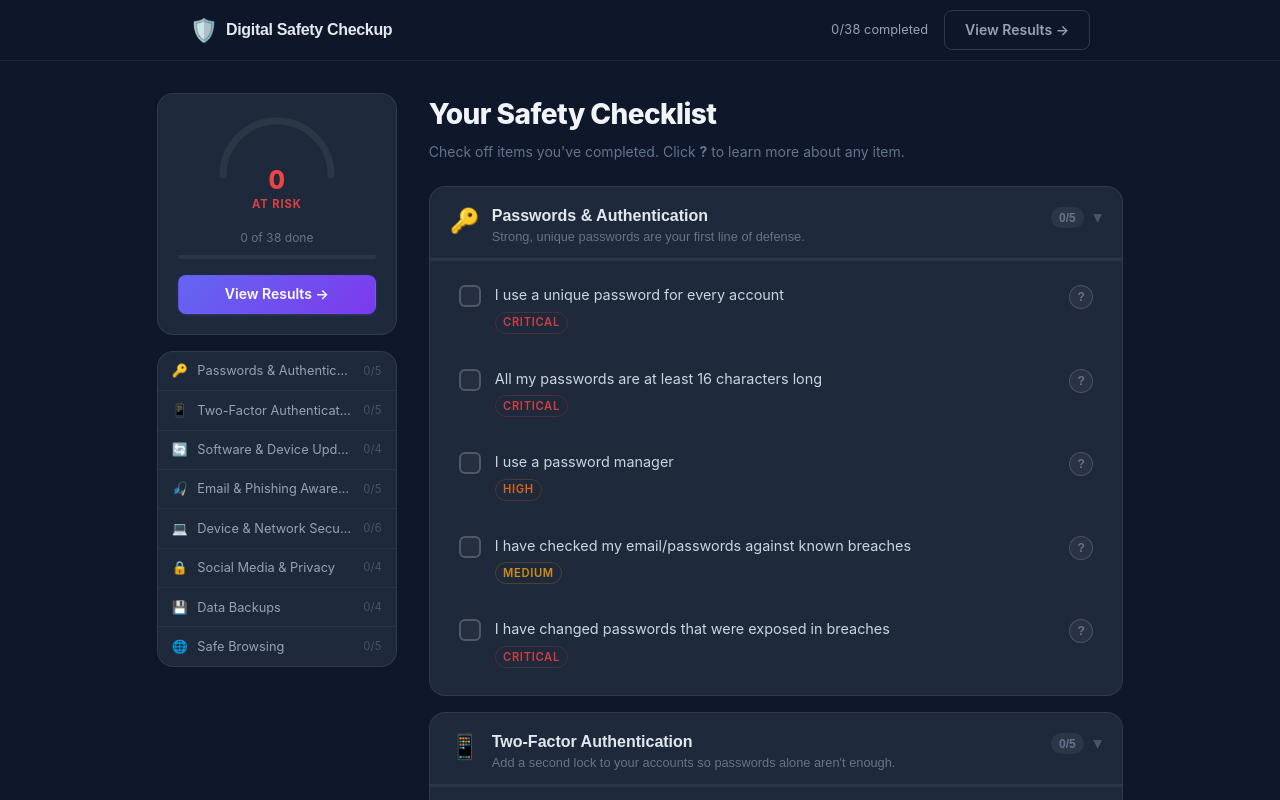
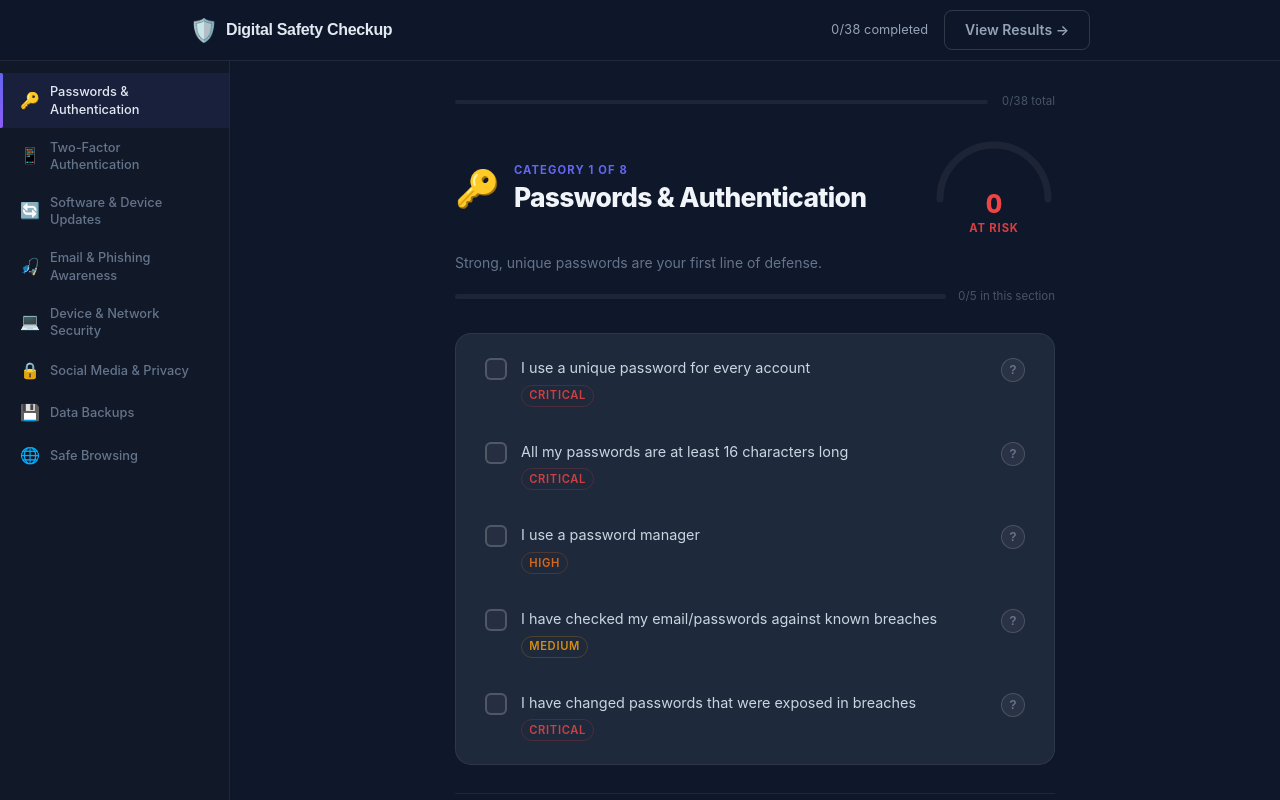
Before and after one commit to MACantara/Digital-Safety-Checkup, a React (Vite) app: page /checklist in a window 1280 px wide. Shown: the top 800 px of the page. Built offline with nearby package versions, Linux system fonts and the light colour scheme.

Commit message:
Refactor Checklist component and update styles for improved navigation and layout

```diff
--- a/src/data/checklistData.js
+++ b/src/data/checklistData.js
@@ -12,7 +12,7 @@ export const categories = [
         tip: {
           title: "Why unique passwords matter",
           body: "If one site is breached and you reuse passwords, attackers can access all your other accounts using a technique called 'credential stuffing'. Use a password manager — it does the heavy lifting for you.",
-          action: "Recommended managers: Bitwarden (free), 1Password, Dashlane.",
+          action: "Recommended managers: Bitwarden, Proton Pass.",
         },
       },
       {
@@ -32,7 +32,7 @@ export const categories = [
         tip: {
           title: "Let a password manager do the work",
           body: "A password manager securely stores and auto-fills complex passwords so you don't have to remember them all. It's the single biggest upgrade you can make to your security.",
-          action: "Try Bitwarden (free & open-source) or 1Password.",
+          action: "Try Bitwarden (free & open-source) or Proton Pass.",
         },
       },
       {
--- a/src/pages/Checklist.css
+++ b/src/pages/Checklist.css
@@ -1,171 +1,301 @@
+/* ===== Page shell ===== */
 .checklist-page {
-  max-width: 1100px;
-  margin: 0 auto;
-  padding: 2rem 1.5rem 5rem;
   display: flex;
-  gap: 2rem;
-  align-items: flex-start;
+  min-height: calc(100vh - 60px);
 }
 
-/* Sidebar */
-.checklist-page__sidebar {
-  width: 240px;
+/* ===== Sidebar tab strip ===== */
+.checklist-tabs {
+  width: 230px;
   flex-shrink: 0;
-  position: sticky;
-  top: 80px;
+  background: #111827;
+  border-right: 1px solid rgba(255, 255, 255, 0.07);
   display: flex;
   flex-direction: column;
-  gap: 1rem;
+  padding: 0.75rem 0;
+  position: sticky;
+  top: 60px;
+  height: calc(100vh - 60px);
+  overflow-y: auto;
+  scrollbar-width: thin;
+  scrollbar-color: rgba(255,255,255,0.08) transparent;
 }
 
-.checklist-page__score-card {
-  background: #1e293b;
-  border: 1px solid rgba(255, 255, 255, 0.08);
-  border-radius: 1rem;
-  padding: 1.25rem;
+.checklist-tab {
+  display: flex;
+  align-items: center;
+  gap: 0.625rem;
+  padding: 0.65rem 1.25rem;
+  background: none;
+  border: none;
+  text-align: left;
+  cursor: pointer;
+  color: #64748b;
+  font-size: 0.8rem;
+  font-weight: 500;
+  font-family: inherit;
+  transition: background 0.15s, color 0.15s;
+  position: relative;
+  border-radius: 0;
+  line-height: 1.35;
+}
+
+.checklist-tab:hover {
+  background: rgba(255, 255, 255, 0.04);
+  color: #94a3b8;
+}
+
+.checklist-tab--active {
+  color: #e2e8f0;
+  background: rgba(99, 102, 241, 0.1);
+}
+
+.checklist-tab--active::before {
+  content: "";
+  position: absolute;
+  left: 0;
+  top: 0;
+  bottom: 0;
+  width: 3px;
+  background: linear-gradient(180deg, #6366f1, #8b5cf6);
+  border-radius: 0 2px 2px 0;
+}
+
+.checklist-tab__icon {
+  font-size: 1rem;
+  flex-shrink: 0;
+}
+
+.checklist-tab__label {
+  flex: 1;
+  min-width: 0;
+}
+
+.checklist-tab__check {
+  font-size: 0.65rem;
+  font-weight: 800;
+  color: #4ade80;
+  flex-shrink: 0;
+}
+
+/* ===== Main panel ===== */
+.checklist-panel {
+  flex: 1;
+  min-width: 0;
+  max-width: 680px;
+  margin: 0 auto;
+  padding: 2rem 2.5rem 5rem;
   display: flex;
   flex-direction: column;
-  align-items: center;
-  gap: 1rem;
+  gap: 1.75rem;
 }
 
-.checklist-page__score-meta {
-  width: 100%;
+/* Overall progress strip */
+.checklist-overall {
+  display: flex;
+  align-items: center;
+  gap: 0.875rem;
 }
 
-.checklist-page__done-label {
-  display: block;
-  text-align: center;
-  font-size: 0.75rem;
-  color: #64748b;
-  margin-bottom: 0.5rem;
-  font-variant-numeric: tabular-nums;
-}
-
-.checklist-page__overall-bar {
+.checklist-overall__bar {
+  flex: 1;
   height: 4px;
   background: rgba(255, 255, 255, 0.06);
   border-radius: 999px;
   overflow: hidden;
 }
 
-.checklist-page__overall-fill {
+.checklist-overall__fill {
   height: 100%;
   background: linear-gradient(90deg, #6366f1, #8b5cf6);
+  transition: width 0.4s ease;
   border-radius: 999px;
-  transition: width 0.4s ease;
 }
 
-.checklist-page__results-btn {
-  width: 100%;
+.checklist-overall__label {
+  font-size: 0.72rem;
+  color: #475569;
+  white-space: nowrap;
+  font-variant-numeric: tabular-nums;
 }
 
-/* Category nav */
-.checklist-page__cat-nav {
-  background: #1e293b;
-  border: 1px solid rgba(255, 255, 255, 0.08);
-  border-radius: 1rem;
-  overflow: hidden;
+/* Category header */
+.checklist-cat-header {
   display: flex;
   flex-direction: column;
+  gap: 0.875rem;
 }
 
-.checklist-page__nav-item {
+.checklist-cat-header__top {
   display: flex;
   align-items: center;
-  gap: 0.6rem;
-  padding: 0.6rem 0.875rem;
-  text-decoration: none;
-  color: #94a3b8;
-  font-size: 0.8rem;
-  transition: background 0.15s, color 0.15s;
-  border-bottom: 1px solid rgba(255, 255, 255, 0.05);
+  gap: 0.875rem;
 }
 
-.checklist-page__nav-item:last-child {
-  border-bottom: none;
+.checklist-cat-header__icon {
+  font-size: 2.25rem;
+  flex-shrink: 0;
+  line-height: 1;
 }
 
-.checklist-page__nav-item:hover {
-  background: rgba(255, 255, 255, 0.05);
-  color: #e2e8f0;
-}
-
-.checklist-page__nav-label {
-  flex: 1;
-  min-width: 0;
-  overflow: hidden;
-  text-overflow: ellipsis;
-  white-space: nowrap;
-}
-
-.checklist-page__nav-badge {
-  flex-shrink: 0;
-  font-size: 0.7rem;
-  font-variant-numeric: tabular-nums;
-  color: #475569;
-}
-
-.checklist-page__nav-badge--done {
-  color: #4ade80;
-}
-
-/* Main content */
-.checklist-page__main {
+.checklist-cat-header__title-block {
   flex: 1;
   min-width: 0;
 }
 
-.checklist-page__header {
-  margin-bottom: 1.5rem;
+.checklist-cat-header__step {
+  font-size: 0.7rem;
+  font-weight: 700;
+  text-transform: uppercase;
+  letter-spacing: 0.1em;
+  color: #6366f1;
+  margin-bottom: 0.2rem;
 }
 
-.checklist-page__title {
-  font-size: 1.75rem;
+.checklist-cat-header__title {
+  font-size: 1.65rem;
   font-weight: 800;
   color: #f1f5f9;
-  margin: 0 0 0.375rem;
-  letter-spacing: -0.02em;
+  letter-spacing: -0.025em;
+  line-height: 1.15;
 }
 
-.checklist-page__hint {
+.checklist-cat-header__gauge {
+  flex-shrink: 0;
+}
+
+.checklist-cat-header__desc {
   color: #64748b;
   font-size: 0.875rem;
+  line-height: 1.65;
   margin: 0;
 }
 
-.checklist-page__categories {
+.checklist-cat-header__progress {
+  display: flex;
+  align-items: center;
+  gap: 0.75rem;
+}
+
+.checklist-cat-header__bar {
+  flex: 1;
+  height: 5px;
+  background: rgba(255, 255, 255, 0.06);
+  border-radius: 999px;
+  overflow: hidden;
+}
+
+.checklist-cat-header__fill {
+  height: 100%;
+  background: linear-gradient(90deg, #6366f1, #8b5cf6);
+  transition: width 0.4s ease;
+  border-radius: 999px;
+}
+
+.checklist-cat-header__count {
+  font-size: 0.72rem;
+  color: #475569;
+  white-space: nowrap;
+  font-variant-numeric: tabular-nums;
+}
+
+/* Items list */
+.checklist-items {
   display: flex;
   flex-direction: column;
-  gap: 1rem;
+  gap: 0.25rem;
+  background: #1e293b;
+  border: 1px solid rgba(255, 255, 255, 0.07);
+  border-radius: 1rem;
+  padding: 0.5rem 0.75rem;
 }
 
-.checklist-page__footer-action {
-  margin-top: 2rem;
+/* Bottom navigation */
+.checklist-nav {
   display: flex;
-  justify-content: flex-end;
+  align-items: center;
+  justify-content: space-between;
+  gap: 1rem;
+  padding-top: 0.5rem;
+  border-top: 1px solid rgba(255, 255, 255, 0.07);
 }
 
-/* Responsive */
+.checklist-nav .btn:disabled {
+  opacity: 0.3;
+  cursor: not-allowed;
+  pointer-events: none;
+}
+
+/* ===== Mobile — horizontal tab bar ===== */
 @media (max-width: 768px) {
   .checklist-page {
     flex-direction: column;
-    padding: 1.25rem 1rem 4rem;
   }
 
-  .checklist-page__sidebar {
+  .checklist-tabs {
     width: 100%;
+    height: auto;
     position: static;
     flex-direction: row;
-    flex-wrap: wrap;
+    overflow-x: auto;
+    overflow-y: visible;
+    padding: 0.5rem 0.5rem;
+    gap: 0.2rem;
+    border-right: none;
+    border-bottom: 1px solid rgba(255, 255, 255, 0.07);
+    scrollbar-width: none;
   }
 
-  .checklist-page__score-card {
-    flex: 1;
-    min-width: 200px;
+  .checklist-tabs::-webkit-scrollbar {
+    display: none;
   }
 
-  .checklist-page__cat-nav {
+  .checklist-tab {
+    flex-direction: column;
+    align-items: center;
+    gap: 0.2rem;
+    padding: 0.45rem 0.75rem;
+    border-radius: 0.5rem;
+    flex-shrink: 0;
+    font-size: 0.65rem;
+  }
+
+  .checklist-tab--active::before {
+    top: auto;
+    bottom: 0;
+    left: 6px;
+    right: 6px;
+    width: auto;
+    height: 2px;
+    border-radius: 2px 2px 0 0;
+  }
+
+  .checklist-tab__icon {
+    font-size: 1.25rem;
+  }
+
+  .checklist-tab__check {
+    position: absolute;
+    top: 4px;
+    right: 6px;
+    font-size: 0.55rem;
+  }
+
+  .checklist-panel {
+    padding: 1.25rem 1rem 4rem;
+    gap: 1.25rem;
+  }
+
+  .checklist-cat-header__title {
+    font-size: 1.25rem;
+  }
+
+  .checklist-cat-header__gauge {
     display: none;
   }
+
+  .checklist-nav .btn-lg {
+    flex: 1;
+    font-size: 0.82rem;
+  }
 }
--- a/src/pages/Checklist.jsx
+++ b/src/pages/Checklist.jsx
@@ -1,18 +1,26 @@
 import { useState } from "react";
 import { useNavigate } from "react-router-dom";
-import { categories, calculateScore } from "../data/checklistData";
-import CategoryCard from "../components/CategoryCard";
+import { categories, calculateScore, totalItems } from "../data/checklistData";
+import CheckItem from "../components/CheckItem";
 import ScoreGauge from "../components/ScoreGauge";
 import TipPanel from "../components/TipPanel";
 import "./Checklist.css";
 
 export default function Checklist({ checkedIds, onToggle }) {
   const navigate = useNavigate();
+  const [activeTab, setActiveTab] = useState(0);
   const [activeTip, setActiveTip] = useState(null);
 
   const score = calculateScore(checkedIds);
-  const totalCount = categories.reduce((s, c) => s + c.items.length, 0);
   const doneCount = checkedIds.size;
+  const category = categories[activeTab];
+  const catDone = category.items.filter((i) => checkedIds.has(i.id)).length;
+  const catTotal = category.items.length;
+  const isFirst = activeTab === 0;
+  const isLast = activeTab === categories.length - 1;
+
+  const goNext = () => (isLast ? navigate("/results") : setActiveTab((t) => t + 1));
+  const goPrev = () => setActiveTab((t) => t - 1);
 
   return (
     <>
@@ -20,86 +28,108 @@ export default function Checklist({ checkedIds, onToggle }) {
         <TipPanel tip={activeTip} onClose={() => setActiveTip(null)} />
       )}
 
-      <main className="checklist-page">
-        <div className="checklist-page__sidebar">
-          <div className="checklist-page__score-card">
-            <ScoreGauge score={score} />
-            <div className="checklist-page__score-meta">
-              <span className="checklist-page__done-label">
-                {doneCount} of {totalCount} done
-              </span>
-              <div className="checklist-page__overall-bar">
+      <div className="checklist-page">
+        {/* Sidebar / tab strip */}
+        <nav className="checklist-tabs" role="tablist" aria-label="Security categories">
+          {categories.map((cat, i) => {
+            const done = cat.items.filter((item) => checkedIds.has(item.id)).length;
+            const complete = done === cat.items.length;
+            const active = i === activeTab;
+            return (
+              <button
+                key={cat.id}
+                role="tab"
+                aria-selected={active}
+                className={[
+                  "checklist-tab",
+                  active ? "checklist-tab--active" : "",
+                  complete ? "checklist-tab--done" : "",
+                ].join(" ")}
+                onClick={() => setActiveTab(i)}
+              >
+                <span className="checklist-tab__icon">{cat.icon}</span>
+                <span className="checklist-tab__label">{cat.title}</span>
+                {complete && (
+                  <span className="checklist-tab__check" aria-label="Complete">✓</span>
+                )}
+              </button>
+            );
+          })}
+        </nav>
+
+        {/* Active category panel */}
+        <main className="checklist-panel" role="tabpanel">
+          {/* Overall progress */}
+          <div className="checklist-overall">
+            <div className="checklist-overall__bar">
               <div
-                  className="checklist-page__overall-fill"
-                  style={{ width: `${(doneCount / totalCount) * 100}%` }}
+                className="checklist-overall__fill"
+                style={{ width: `${(doneCount / totalItems) * 100}%` }}
               />
             </div>
-            </div>
-            <button
-              className="btn btn-primary checklist-page__results-btn"
-              onClick={() => navigate("/results")}
-            >
-              View Results →
-            </button>
+            <span className="checklist-overall__label">
+              {doneCount}/{totalItems} total
+            </span>
           </div>
 
-          <div className="checklist-page__cat-nav">
-            {categories.map((cat) => {
-              const done = cat.items.filter((i) => checkedIds.has(i.id)).length;
-              const total = cat.items.length;
-              return (
-                <a
-                  key={cat.id}
-                  href={`#cat-${cat.id}`}
-                  className="checklist-page__nav-item"
-                >
-                  <span>{cat.icon}</span>
-                  <span className="checklist-page__nav-label">{cat.title}</span>
-                  <span
-                    className={`checklist-page__nav-badge ${
-                      done === total ? "checklist-page__nav-badge--done" : ""
-                    }`}
-                  >
-                    {done}/{total}
-                  </span>
-                </a>
-              );
-            })}
+          {/* Category header */}
+          <header className="checklist-cat-header">
+            <div className="checklist-cat-header__top">
+              <span className="checklist-cat-header__icon">{category.icon}</span>
+              <div className="checklist-cat-header__title-block">
+                <div className="checklist-cat-header__step">
+                  Category {activeTab + 1} of {categories.length}
+                </div>
+                <h1 className="checklist-cat-header__title">{category.title}</h1>
+              </div>
+              <div className="checklist-cat-header__gauge">
+                <ScoreGauge score={score} />
               </div>
             </div>
-
-        <div className="checklist-page__main">
-          <header className="checklist-page__header">
-            <h1 className="checklist-page__title">Your Safety Checklist</h1>
-            <p className="checklist-page__hint">
-              Check off items you've completed. Click <strong>?</strong> to learn
-              more about any item.
-            </p>
+            <p className="checklist-cat-header__desc">{category.description}</p>
+            <div className="checklist-cat-header__progress">
+              <div className="checklist-cat-header__bar">
+                <div
+                  className="checklist-cat-header__fill"
+                  style={{ width: `${(catDone / catTotal) * 100}%` }}
+                />
+              </div>
+              <span className="checklist-cat-header__count">
+                {catDone}/{catTotal} in this section
+              </span>
+            </div>
           </header>
 
-          <div className="checklist-page__categories">
-            {categories.map((cat) => (
-              <div key={cat.id} id={`cat-${cat.id}`}>
-                <CategoryCard
-                  category={cat}
-                  checkedIds={checkedIds}
+          {/* Items */}
+          <div className="checklist-items">
+            {category.items.map((item) => (
+              <CheckItem
+                key={item.id}
+                item={item}
+                checked={checkedIds.has(item.id)}
                 onToggle={onToggle}
                 onTipClick={setActiveTip}
               />
-              </div>
             ))}
           </div>
 
-          <div className="checklist-page__footer-action">
+          {/* Navigation */}
+          <div className="checklist-nav">
             <button
-              className="btn btn-primary btn-lg"
-              onClick={() => navigate("/results")}
+              className="btn btn-outline"
+              onClick={goPrev}
+              disabled={isFirst}
             >
-              View My Results →
+              ← Previous
+            </button>
+            <button className="btn btn-primary btn-lg" onClick={goNext}>
+              {isLast
+                ? "View My Results →"
+                : `Next: ${categories[activeTab + 1].icon} ${categories[activeTab + 1].title} →`}
             </button>
           </div>
+        </main>
       </div>
-      </main>
     </>
   );
 }
```
Lines whose indentation alone changed are shown as unchanged.
